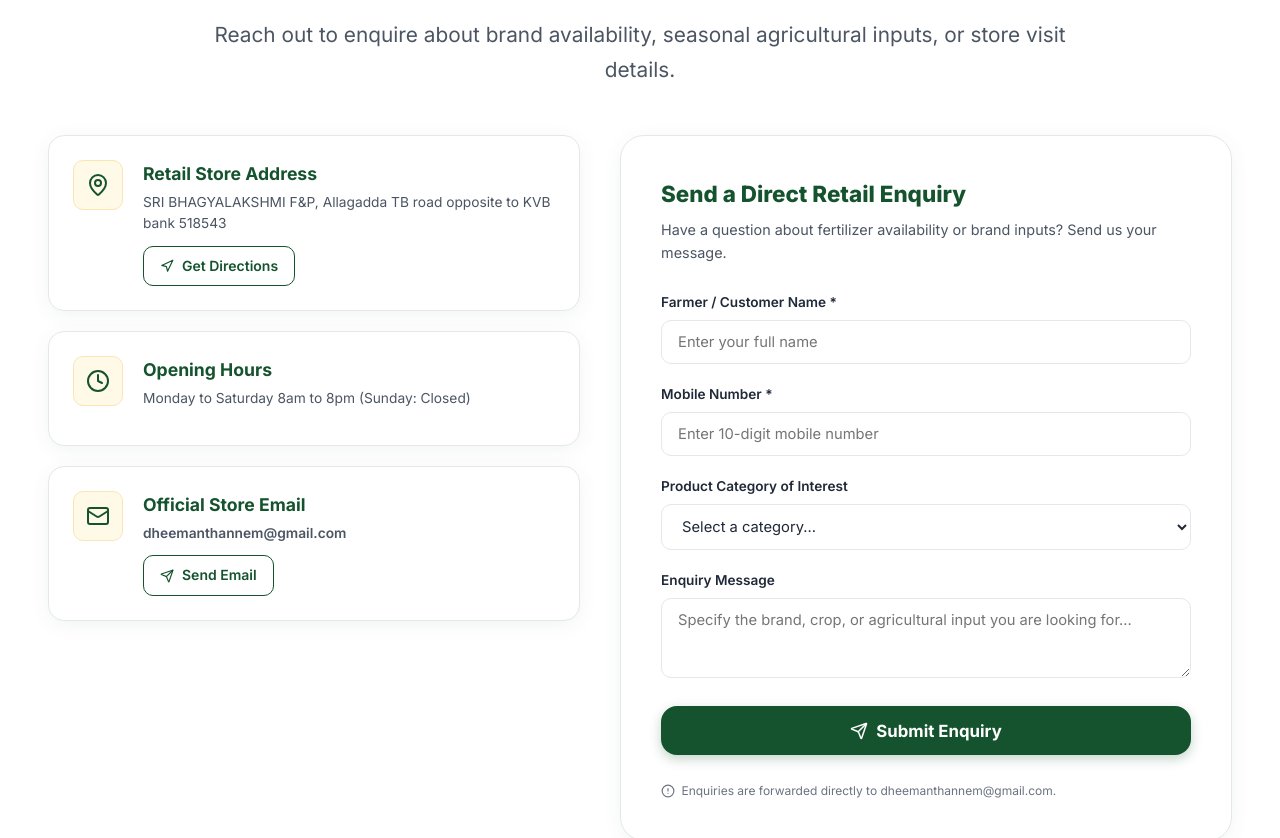
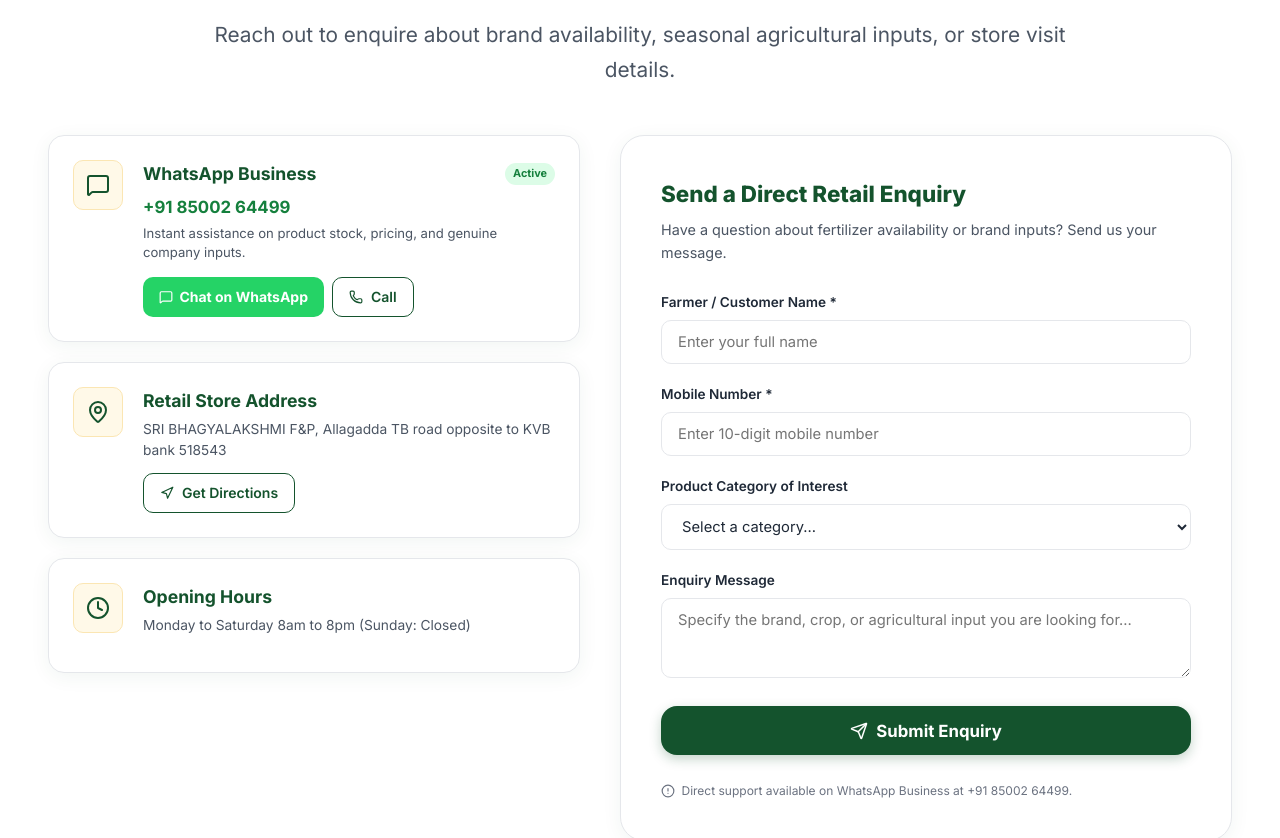
Before and after one commit to dheemanth8/Sri-Bhagyalakshmi-F-P, a React (Vite) app: page / in a window 1280 px wide. Shown: the part 9340-10178 px from the top of the page. Built offline with nearby package versions, Linux system fonts and the light colour scheme.

Commit message:
fix: keep email private and replace visible email channels with WhatsApp Business number 8500264499

```diff
--- a/src/components/BrandProductsModal.tsx
+++ b/src/components/BrandProductsModal.tsx
@@ -357,7 +357,7 @@
 
             <div className="modal-footer-actions">
               <a
-                href={`tel:${(businessData.contact.phone || '+919440261168').replace(/[^0-9+]/g, '')}`}
+                href={`tel:${(businessData.contact.phone || '+918500264499').replace(/[^0-9+]/g, '')}`}
                 className="modal-action-btn modal-action-btn--phone"
               >
                 <Phone size={16} />
@@ -365,7 +365,7 @@
               </a>
 
               <a
-                href={`https://wa.me/91${(businessData.contact.whatsapp || businessData.contact.phone || '9440261168').replace(/[^0-9]/g, '').slice(-10)}?text=${encodeURIComponent(
+                href={`https://wa.me/91${(businessData.contact.whatsapp || businessData.contact.phone || '8500264499').replace(/[^0-9]/g, '').slice(-10)}?text=${encodeURIComponent(
                   `Hello Sri Bhagyalakshmi Fertilizers, I am inquiring about genuine products from ${brand.name}.`
                 )}`}
                 target="_blank"
--- a/src/data/business.ts
+++ b/src/data/business.ts
@@ -101,14 +101,14 @@
     regionTe: 'శ్రీ భాగ్యలక్ష్మి ఎఫ్&పి, ఆళ్లగడ్డ టి.బి రోడ్డు, కె.వి.బి బ్యాంక్ ఎదురుగా, 518543',
   },
   contact: {
-    phone: null,
-    phoneDisplay: null,
-    whatsapp: null,
-    whatsappDisplay: null,
+    phone: '+918500264499',
+    phoneDisplay: '+91 85002 64499',
+    whatsapp: '+918500264499',
+    whatsappDisplay: '+91 85002 64499',
     addressEnglish: 'SRI BHAGYALAKSHMI F&P, Allagadda TB road opposite to KVB bank 518543',
     addressTelugu: 'శ్రీ భాగ్యలక్ష్మి ఎఫ్&పి, ఆళ్లగడ్డ టి.బి రోడ్డు, కె.వి.బి బ్యాంక్ ఎదురుగా, 518543',
     openingHoursEnglish: 'Monday to Saturday: 8:00 AM – 8:00 PM (Sunday: Closed)',
     openingHoursTelugu: 'సోమవారం నుండి శనివారం: ఉదయం 8:00 – రాత్రి 8:00 (ఆదివారం: సెలవు)',
-    email: 'dheemanthannem@gmail.com',
+    email: null,
   },
 };
--- a/src/data/translations.ts
+++ b/src/data/translations.ts
@@ -261,9 +261,9 @@
       callCardTitle: 'Phone Contact',
       callCardDesc: 'Official phone line for retail enquiries and product confirmation.',
       callAction: 'Call Shop',
-      whatsappCardTitle: 'WhatsApp Support',
-      whatsappCardDesc: 'Send quick message enquiries regarding product stock and store timings.',
-      whatsappAction: 'Open WhatsApp',
+      whatsappCardTitle: 'WhatsApp Business',
+      whatsappCardDesc: '+91 85002 64499 • Fast assistance on product availability, fertilizers, and pesticide queries.',
+      whatsappAction: 'Chat on WhatsApp',
       addressCardTitle: 'Retail Store Address',
       addressPendingNotice: 'SRI BHAGYALAKSHMI F&P, Allagadda TB road opposite to KVB bank 518543',
       hoursCardTitle: 'Opening Hours',
@@ -280,8 +280,8 @@
       messagePlaceholder: 'Specify the brand, crop, or agricultural input you are looking for...',
       submitEnquiry: 'Submit Enquiry',
       formSuccessTitle: 'Enquiry Received!',
-      formSuccessMsg: 'Thank you for reaching out to Sri Bhagyalakshmi Fertilizers & Pesticides. Your enquiry has been sent to dheemanthannem@gmail.com and we will review your query promptly.',
-      formConfigNotice: 'Enquiries are forwarded directly to dheemanthannem@gmail.com.',
+      formSuccessMsg: 'Thank you for reaching out to Sri Bhagyalakshmi Fertilizers & Pesticides. Your enquiry has been received and our team will review your query promptly.',
+      formConfigNotice: 'Direct support available on WhatsApp Business at +91 85002 64499.',
     },
     footer: {
       aboutText: 'Sri Bhagyalakshmi Fertilizers & Pesticides has been supporting farmers with genuine agricultural inputs, fertilizers, and crop protection since 1995.',
@@ -404,9 +404,9 @@
       callCardTitle: 'ఫోన్ కాల్',
       callCardDesc: 'దుకాణం వివరాలు మరియు ఉత్పత్తుల గురించి ఫోన్ లో మాట్లాడండి.',
       callAction: 'కాల్ చేయండి',
-      whatsappCardTitle: 'వాట్సాప్ సందేశం',
-      whatsappCardDesc: 'ఉత్పత్తుల లభ్యత మరియు వివరాల కోసం వాట్సాప్ లో సందేశం పంపండి.',
-      whatsappAction: 'వాట్సాప్ తెరవండి',
+      whatsappCardTitle: 'వాట్సాప్ బిజినెస్',
+      whatsappCardDesc: '+91 85002 64499 • ఉత్పత్తుల లభ్యత, ఎరువులు మరియు మందుల వివరాల కోసం త్వరిత సమాధానం.',
+      whatsappAction: 'వాట్సాప్‌లో చాట్ చేయండి',
       addressCardTitle: 'దుకాణ చిరునామా',
       addressPendingNotice: 'శ్రీ భాగ్యలక్ష్మి ఎఫ్&పి, ఆళ్లగడ్డ టి.బి రోడ్డు, కె.వి.బి బ్యాంక్ ఎదురుగా 518543',
       hoursCardTitle: 'పనివేళలు',
@@ -423,8 +423,8 @@
       messagePlaceholder: 'మీకు కావలసిన బ్రాండ్ లేదా పంట సమస్యల గురించి వివరించండి...',
       submitEnquiry: 'విచారణ పంపండి',
       formSuccessTitle: 'మీ విచారణ అందింది!',
-      formSuccessMsg: 'శ్రీ భాగ్యలక్ష్మి ఫర్టిలైజర్స్ & పెస్టిసైడ్స్ ను సంప్రదించినందుకు ధన్యవాదాలు. మీ విచారణ dheemanthannem@gmail.com కు పంపబడింది, మేము త్వరలోనే స్పందిస్తాము.',
-      formConfigNotice: 'విచారణలు నేరుగా dheemanthannem@gmail.com కు పంపబడతాయి.',
+      formSuccessMsg: 'శ్రీ భాగ్యలక్ష్మి ఫర్టిలైజర్స్ & పెస్టిసైడ్స్ ను సంప్రదించినందుకు ధన్యవాదాలు. మీ విచారణ స్వీకరించబడింది, మేము త్వరలోనే స్పందిస్తాము.',
+      formConfigNotice: 'వాట్సాప్ బిజినెస్ ద్వారా నేరుగా సంప్రదించండి: +91 85002 64499.',
     },
     footer: {
       aboutText: 'శ్రీ భాగ్యలక్ష్మి ఫర్టిలైజర్స్ & పెస్టిసైడ్స్ 1995 నుండి రైతులకు అసలైన నాణ్యమైన వ్యవసాయ ఎరువులు, పంట రక్షణ మందులను విశ్వసనీయంగా అందిస్తోంది.',
--- a/src/sections/ContactSection.tsx
+++ b/src/sections/ContactSection.tsx
@@ -9,7 +9,8 @@
   CheckCircle,
   AlertCircle,
   Navigation,
-  Mail,
+  MessageSquare,
+  Phone,
   Loader2,
 } from 'lucide-react';
 
@@ -39,14 +40,13 @@
   const [isSubmitting, setIsSubmitting] = useState(false);
   const [errorMsg, setErrorMsg] = useState('');
 
-  const targetEmail = businessData.contact.email || 'dheemanthannem@gmail.com';
+  const whatsappNumber = '918500264499';
+  const whatsappDisplay = '+91 85002 64499';
 
-  const mailtoUrl = `mailto:${targetEmail}?subject=${encodeURIComponent(
-    `Agricultural Enquiry from ${formData.name || 'Farmer'}`
-  )}&body=${encodeURIComponent(
-    `Name: ${formData.name}\nPhone: ${formData.phone}\nCategory / Product: ${
-      formData.category || 'General Enquiry'
-    }\nMessage: ${formData.message}\n\nSubmitted via Sri Bhagyalakshmi Fertilizers & Pesticides Website`
+  const whatsappEnquiryUrl = `https://wa.me/${whatsappNumber}?text=${encodeURIComponent(
+    formData.name
+      ? `*Agricultural Enquiry - Sri Bhagyalakshmi Fertilizers & Pesticides*\n\n*Name:* ${formData.name}\n*Mobile:* ${formData.phone}\n*Category / Product:* ${formData.category || 'General Enquiry'}\n*Message:* ${formData.message || 'Availability and price enquiry'}\n\n_Sent via Sri Bhagyalakshmi Website_`
+      : `Hello Sri Bhagyalakshmi Fertilizers & Pesticides, I would like to enquire about fertilizer and pesticide stock availability.`
   )}`;
 
   const handleSubmit = async (e: React.FormEvent) => {
@@ -68,8 +68,8 @@
     setIsSubmitting(true);
 
     try {
-      // Forward enquiry directly to dheemanthannem@gmail.com via FormSubmit endpoint
-      await fetch(`https://formsubmit.co/ajax/${targetEmail}`, {
+      // Forward enquiry securely in the background without displaying email to users
+      await fetch('https://formsubmit.co/ajax/dheemanthannem@gmail.com', {
         method: 'POST',
         headers: {
           'Content-Type': 'application/json',
@@ -118,8 +118,52 @@
         </div>
 
         <div className="contact-grid">
-          {/* Left Column: Configurable Contact Channels */}
+          {/* Left Column: Direct Contact Channels */}
           <div className="contact-cards-col">
+            {/* WhatsApp Business Card */}
+            <div className="contact-channel-card card-surface contact-channel-card--whatsapp">
+              <div className="channel-icon-box channel-icon-box--whatsapp">
+                <MessageSquare size={24} />
+              </div>
+              <div className="channel-info">
+                <div style={{ display: 'flex', alignItems: 'center', justifyContent: 'space-between', gap: '0.5rem', marginBottom: '0.25rem' }}>
+                  <h3 className="channel-title" style={{ margin: 0 }}>
+                    {language === 'te' ? 'వాట్సాప్ బిజినెస్' : 'WhatsApp Business'}
+                  </h3>
+                  <span style={{ fontSize: '0.68rem', fontWeight: 700, padding: '0.15rem 0.5rem', borderRadius: '9999px', background: '#DCFCE7', color: '#15803D' }}>
+                    {language === 'te' ? 'యాక్టివ్' : 'Active'}
+                  </span>
+                </div>
+                <p className="channel-desc" style={{ fontSize: '1.05rem', fontWeight: 700, color: '#15803D', margin: '0.2rem 0' }}>
+                  {whatsappDisplay}
+                </p>
+                <p className="channel-desc" style={{ fontSize: '0.82rem', marginBottom: '0.85rem' }}>
+                  {language === 'te'
+                    ? 'ఎరువులు, పురుగుమందుల లభ్యత మరియు ధరల వివరాల కోసం వాట్సాప్‌లో సందేశం పంపండి.'
+                    : 'Instant assistance on product stock, pricing, and genuine company inputs.'}
+                </p>
+                <div style={{ display: 'flex', gap: '0.5rem', flexWrap: 'wrap' }}>
+                  <a
+                    href={whatsappEnquiryUrl}
+                    target="_blank"
+                    rel="noopener noreferrer"
+                    className="btn btn-sm channel-btn"
+                    style={{ background: '#25D366', color: '#FFFFFF', borderColor: '#25D366', fontWeight: 700, display: 'inline-flex', alignItems: 'center', gap: '0.4rem' }}
+                  >
+                    <MessageSquare size={14} />
+                    <span>{language === 'te' ? 'వాట్సాప్‌లో చాట్ చేయండి' : 'Chat on WhatsApp'}</span>
+                  </a>
+                  <a
+                    href={`tel:+${whatsappNumber}`}
+                    className="btn btn-outline btn-sm channel-btn"
+                  >
+                    <Phone size={14} />
+                    <span>{language === 'te' ? 'కాల్ చేయండి' : 'Call'}</span>
+                  </a>
+                </div>
+              </div>
+            </div>
+
             {/* Address & Store Card */}
             <div className="contact-channel-card card-surface">
               <div className="channel-icon-box">
@@ -150,28 +194,6 @@
                 <p className="channel-desc">{t.contactSection.hoursPendingNotice}</p>
               </div>
             </div>
-
-            {/* Official Store Email Card */}
-            <div className="contact-channel-card card-surface">
-              <div className="channel-icon-box">
-                <Mail size={24} />
-              </div>
-              <div className="channel-info">
-                <h3 className="channel-title">
-                  {language === 'te' ? 'అధికారిక ఇమెయిల్' : 'Official Store Email'}
-                </h3>
-                <p className="channel-desc" style={{ wordBreak: 'break-all', fontWeight: 600 }}>
-                  {targetEmail}
-                </p>
-                <a
-                  href={`mailto:${targetEmail}`}
-                  className="btn btn-outline btn-sm channel-btn"
-                >
-                  <Send size={14} />
-                  <span>{language === 'te' ? 'ఇమెయిల్ పంపండి' : 'Send Email'}</span>
-                </a>
-              </div>
-            </div>
           </div>
 
           {/* Right Column: Farmer Direct Enquiry Form */}
@@ -189,17 +211,18 @@
                   <p className="success-msg">{t.contactSection.formSuccessMsg}</p>
                   <div style={{ display: 'flex', gap: '0.75rem', flexWrap: 'wrap', justifyContent: 'center', marginTop: '1.25rem' }}>
                     <a
-                      href={mailtoUrl}
-                      className="btn btn-outline btn-sm"
+                      href={whatsappEnquiryUrl}
                       target="_blank"
                       rel="noopener noreferrer"
+                      className="btn btn-sm"
+                      style={{ background: '#25D366', color: '#FFFFFF', borderColor: '#25D366', fontWeight: 700, display: 'inline-flex', alignItems: 'center', gap: '0.4rem' }}
                     >
-                      <Mail size={14} />
-                      <span>{language === 'te' ? 'ఇమెయిల్ యాప్‌లో తెరవండి' : 'Open in Email App'}</span>
+                      <MessageSquare size={16} />
+                      <span>{language === 'te' ? 'వాట్సాప్‌లో పంపండి (8500264499)' : 'Send on WhatsApp (8500264499)'}</span>
                     </a>
                     <button
                       type="button"
-                      className="btn btn-primary btn-sm"
+                      className="btn btn-outline btn-sm"
                       onClick={() => {
                         setSubmitted(false);
                         setFormData({ name: '', phone: '', category: '', message: '' });
```
Also changed, not shown: src/components/ProductDetailModal.tsx (+24 -2 lines).
